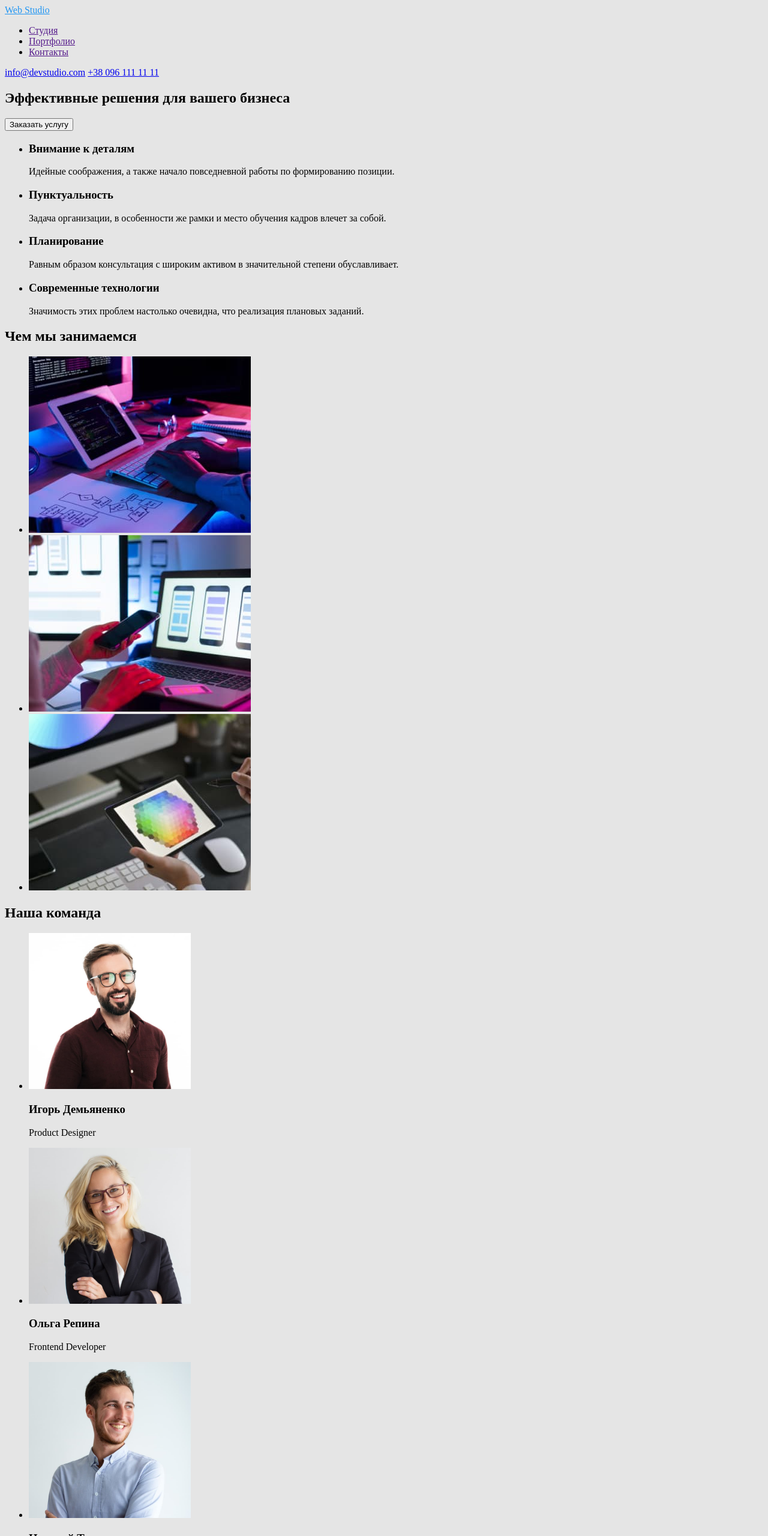
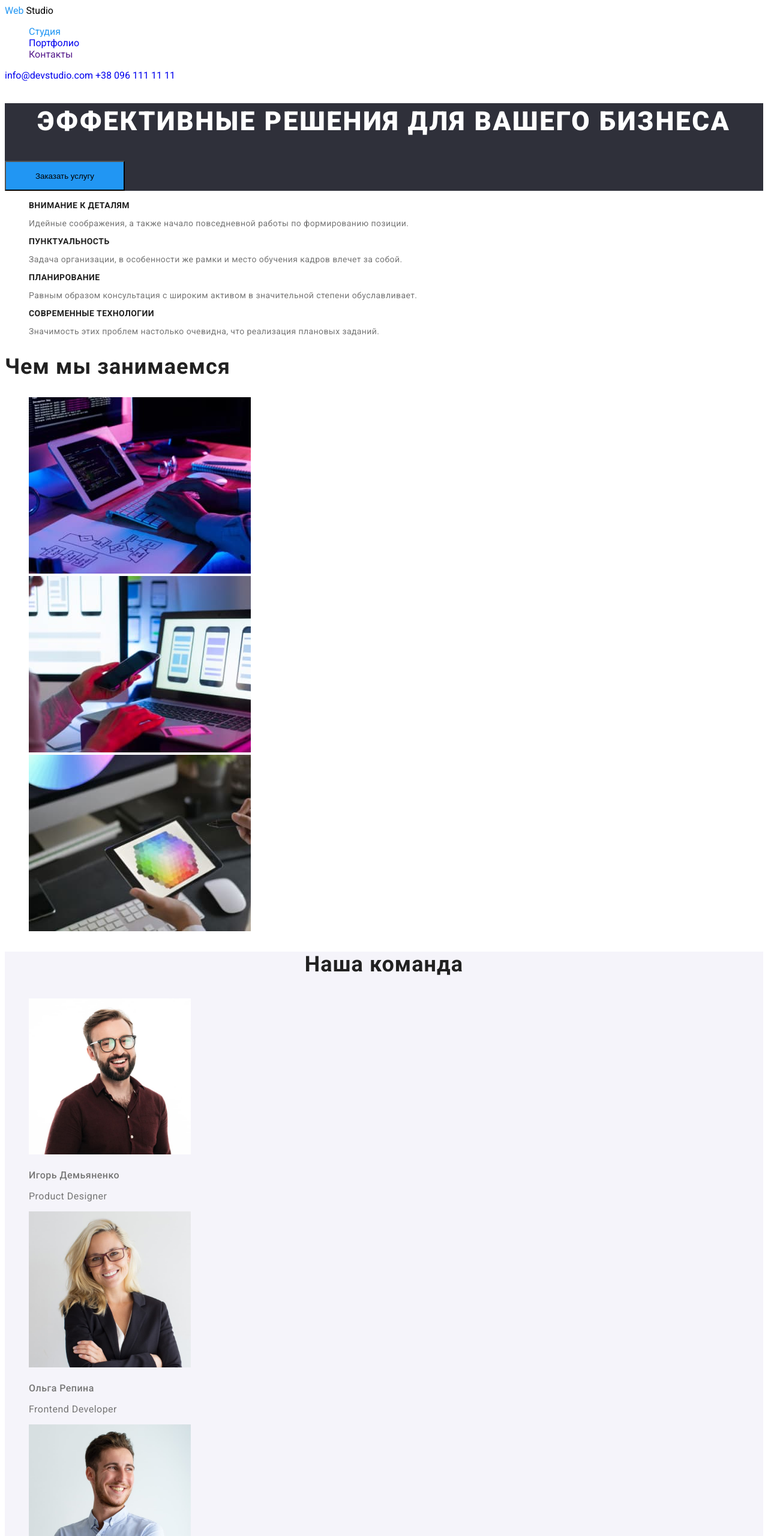
Before and after one commit to YanaUsata/goit-markup-hw-02, a plain HTML site: page index.html in a window 1280 px wide. Shown: the top 2560 px of the page at 60% size. Drawn offline with Linux system fonts and the light colour scheme.

Commit message:
update 15/01

```diff
--- a/css/styles.css
+++ b/css/styles.css
@@ -1,2 +1,158 @@
-body {background-color: #E5E5E5;}
-.test-link {color: #2196F3;}
+:root{
+--main-color: #212121;
+--secondary-color: #757575;
+
+}
+body {background-color: #FFFFFF;
+    ;
+    font-family: Roboto, sans-serif;
+    color: #212121;
+    ;
+}
+.partlogo {color: #2196F3;}
+.partlogos {
+    color: #000000;
+}
+.partlogo-bottom {
+    color: #FFFFFF;
+}
+.const {color: #2196F3;}
+.btn-const {
+    background-color: #2196F3;
+    ;
+}
+
+.link:hover,
+.link:focus
+{color: #2196F3;}
+
+.btn:hover,
+.btn:focus
+{
+  color: #ffffff;
+  ;
+}
+.btn {
+    cursor: pointer;
+}
+.list {list-style: none;}
+.link {
+    text-decoration: none;
+}
+.hero,
+.bottom {
+    background-color: #2F303A;
+}
+
+.book-btn {
+    cursor: pointer;
+    background-color: #2196F3;
+    width: 200px;
+height: 50px;
+left: 700px;
+top: 430px;
+}
+.hero-title{
+    font-weight: 900;
+font-size: 44px;
+line-height: 60px;
+/* or 136% */
+
+text-align: center;
+letter-spacing: 0.06em;
+text-transform: uppercase;
+
+color: #FFFFFF;
+}
+.features-list .hero-title{
+    font-family: Roboto;
+font-style: normal;
+font-weight: bold;
+font-size: 14px;
+line-height: 16px;
+letter-spacing: 0.03em;
+text-transform: uppercase;
+
+color: var(--main-color);
+}
+.features-title {
+font-weight: bold;
+font-size: 14px;
+line-height: 1,14;
+letter-spacing: 0.03em;
+text-transform: uppercase;
+
+color: var(--main-color);
+
+}
+.about {
+    font-weight: normal;
+    font-size: 14px;
+    line-height: 1,71;
+
+    letter-spacing: 0.03em;
+
+    color: var(--secondary-color);
+}
+.members {
+    background-color: #F5F4FA;
+    ;
+}
+.title {
+    font-weight: bold;
+font-size: 36px;
+line-height: 1,16;
+letter-spacing: 0.03em;
+
+color: var(--main-color);
+}
+
+.title-members {
+    font-weight: bold;
+font-size: 36px;
+line-height: 1,16;
+text-align: center;
+letter-spacing: 0.03em;
+
+color: var(--main-color);
+}
+.name {
+    font-weight: 500;
+font-size: 16px;
+line-height: 1,18;
+letter-spacing: 0.03em;
+
+color: var(--secondary-color);
+}
+.name-text {
+    font-weight: normal;
+font-size: 16px;
+line-height: 1,18;
+letter-spacing: 0.03em;
+
+color: var(--secondary-color);
+}
+.map {
+    font-weight: normal;
+font-size: 14px;
+line-height: 1,71;
+letter-spacing: 0.03em;
+
+color: #FFFFFF;
+}
+.contact {
+    font-weight: normal;
+font-size: 14px;
+line-height: 1,71;
+letter-spacing: 0.03em;
+
+color: rgba(255, 255, 255, 0.6);
+}
+.portfolio-title {
+    font-weight: bold;
+font-size: 18px;
+line-height: 2;
+letter-spacing: 0.06em;
+
+color: var(--main-color);
+}
--- a/index.html
+++ b/index.html
@@ -5,86 +5,90 @@
     <meta http-equiv="X-UA-Compatible" content="IE=edge">
     <meta name="viewport" content="width=device-width, initial-scale=1.0">
     <title>Document</title>
+    <link href="https://fonts.googleapis.com/css2?family=Raleway:wght@700&family=Roboto:wght@400;500;700;900&display=swap" rel="stylesheet">
     <link rel="stylesheet" href="./css/styles.css">
 </head>
 <body>
-   <header>
-       <a href="" lang="en" class="test-link"> <span> Web </span>  Studio</a>
-    <nav>
-       <ul>
-           <li> <a href="">Студия</a></li>
-           <li> <a href="">Портфолио</a></li>
-           <li> <a href="">Контакты</a></li>
+   <header class="header">
+       <a href="" lang="en" class="link header-link"> <span class="partlogo"> Web </span> <span class="partlogos">Studio</span> </a>
+    <nav class="header-nav">
+       <ul class="list list header-list">
+           <li class="header-item"> <a href=""  class="link const">Студия</a></li>
+           <li class="header-item"> <a href="./portfolio.html" class="link">Портфолио</a></li>
+           <li class="header-item"> <a href="" class="link">Контакты</a></li>
        </ul>
     </nav>
-       <a href="mailto:info@devstudio.com">info@devstudio.com</a>
-       <a href="tel:+380961111111">+38 096 111 11 11</a>
+       <a href="mailto:info@devstudio.com" class="link">info@devstudio.com</a>
+       <a href="tel:+380961111111" class="link">+38 096 111 11 11</a>
    </header>
    <main>
        <section class="hero">
-           <h1>Эффективные решения для вашего бизнеса</h1>
-    <button type="button"> Заказать услугу </button>
+           <h1 class="hero-title">Эффективные решения для вашего бизнеса</h1>
+    <button type="button" class="book-btn"> Заказать услугу </button>
 </section>
-    <section>
-        <ul>
-            <li><h3>Внимание к деталям</h3>
-                <p>Идейные соображения,
+    <section class="features" >
+        <ul class="list features-list">
+            <li class="features-item"><h3 class="features-title">Внимание к деталям</h3>
+                <p class="about">Идейные соображения,
                      а также начало повседневной работы по формированию позиции.
                     </p></li>
-        <li> <h3>Пунктуальность</h3>
-            <p>Задача организации, в особенности же рамки и место обучения кадров влечет за собой.
+        <li class="features-item">
+            <h3 class="features-title"> Пунктуальность</h3>
+            <p class="about">Задача организации, в особенности же рамки и место обучения кадров влечет за собой.
                 </p></li>
-        <li> <h3>Планирование</h3>
-            <p>Равным образом консультация с широким активом в значительной степени обуславливает.
+        <li class="features-item"> <h3 class="features-title">Планирование</h3>
+            <p class="about">Равным образом консультация с широким активом в значительной степени обуславливает.
                 </p></li>
-        <li><h3>Современные технологии</h3>
-            <p>Значимость этих проблем настолько очевидна, что реализация плановых заданий.
+        <li class="features-item"><h3 class="features-title">Современные технологии</h3>
+            <p class="about">Значимость этих проблем настолько очевидна, что реализация плановых заданий.
                 </p></li>
             </ul>
     </section>
     <section>
-        <h2>Чем мы занимаемся</h2>
-        <ul>
+        <h2 class="title">Чем мы занимаемся</h2>
+        <ul class="list">
         <li><img src="./images/img.jpg" alt="Клавиатура" width="370"></li>
         <li><img src="./images/img2.jpg" alt="Ноутбук" width="370"></li>
         <li><img src="./images/img33.jpg" alt="Планшет" width="370"></li>
         </ul>
     </section>
-    <section>
-       <h2>Наша команда</h2>
-       <ul>
-           <li>
+    <section class="title members">
+       <h2 class="title-members">Наша команда</h2>
+       <ul class="list">
+           <li class="name-item">
                <img src="./images/img1.jpg" alt="Игорь Демьяненко"
                width="270"/>
-               <h3>Игорь Демьяненко</h3>
-               <p>Product Designer</p>
+               <h3 class="name">Игорь Демьяненко</h3>
+               <p class="name-text">Product Designer</p>
            </li>
-           <li>
+           <li class="name-item">
                <img src="./images/imgw.jpg" alt="Ольга Репина" width="270">
-               <h3>Ольга Репина</h3>
-               <p>Frontend Developer</p>
+               <h3 class="name">Ольга Репина</h3>
+               <p class="name-text">Frontend Developer</p>
            </li>
-           <li>
+           <li class="name-item">
                <img src="./images/img3.jpg" alt="Николай Тарасов" width="270">
-               <h3>Николай Тарасов</h3>
-               <p>Marketing</p>
+               <h3 class="name">Николай Тарасов</h3>
+               <p class="name-text">Marketing</p>
            </li>
-           <li>
+           <li class="name-item">
                <img src="./images/img4.jpg" alt="Михаил Ермаков" width="270">
-               <h3>Михаил Ермаков</h3>
-               <p>UI Designer</p>
+               <h3 class="name">Михаил Ермаков</h3>
+               <p class="name-text">UI Designer</p>
            </li>
        </ul>
     </section>
    </main>
    <footer>
-       <a href="">Web Studio</a>
-    <address>
-         <a href="https://goo.gl/maps/2weJJ2BuHn5dvzX58" target="_blank" rel="noopener noreferrer">
-                г. Киев, пр-т Леси Украинки, 26</a> <br>
-        <a href="mailto:info@devstudio.com">info@devstudio.com</a> <br>
-        <a href="tel:+380961111111">+38 096 111 11 11</a>
-    </address>
+       <div class="bottom">
+        <a href="" lang="en" class=" link header-link"> <span class="partlogo"> Web </span> <span class="partlogo-bottom">Studio</span> </a>
+        <address>
+             <a href="https://goo.gl/maps/2weJJ2BuHn5dvzX58" target="_blank" rel="noopener noreferrer" class="link map">
+                    г. Киев, пр-т Леси Украинки, 26</a><br>
+            <a href="mailto:info@devstudio.com" class="link contact">info@devstudio.com</a><br>
+            <a href="tel:+380961111111" class="link contact">+38 096 111 11 11</a>
+        </address>
+    </div>
    </footer>
 </body>
 </html>
```
Also changed, not shown: portfolio.html (+43 -41 lines).
